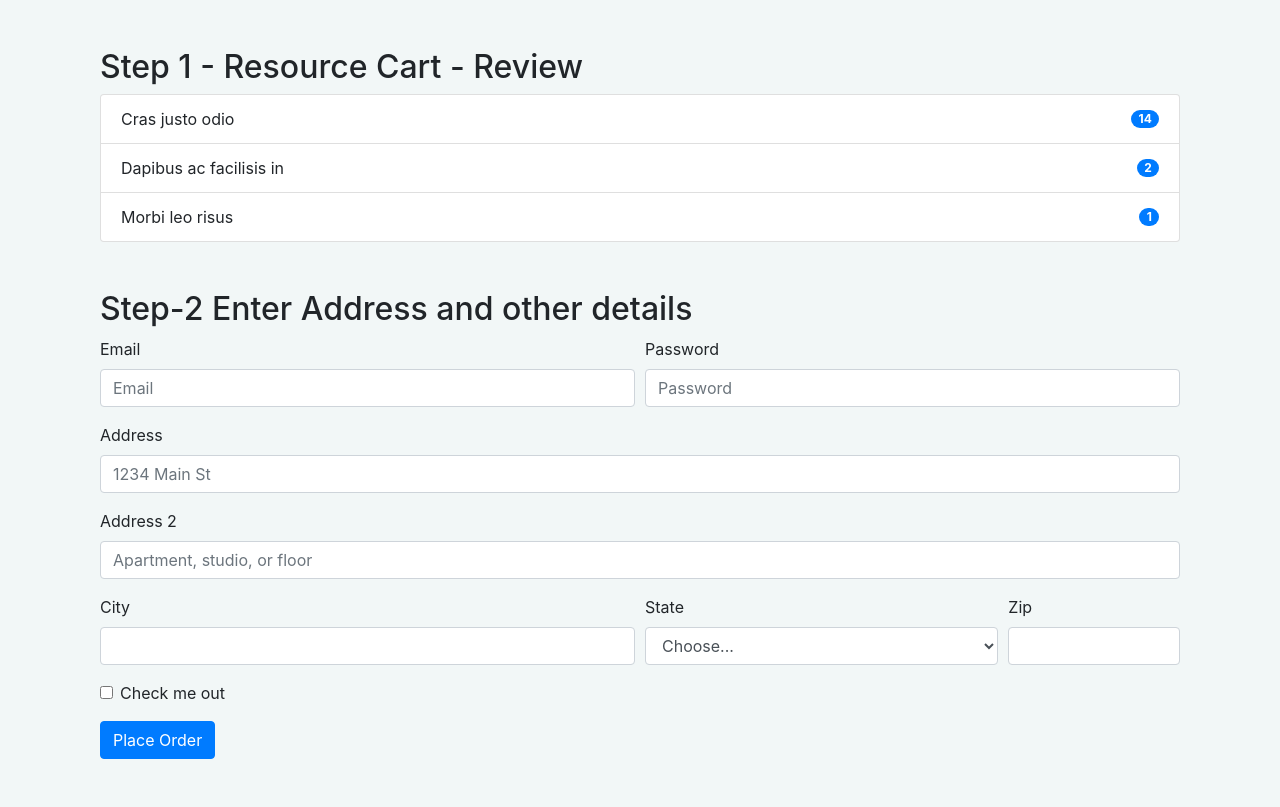
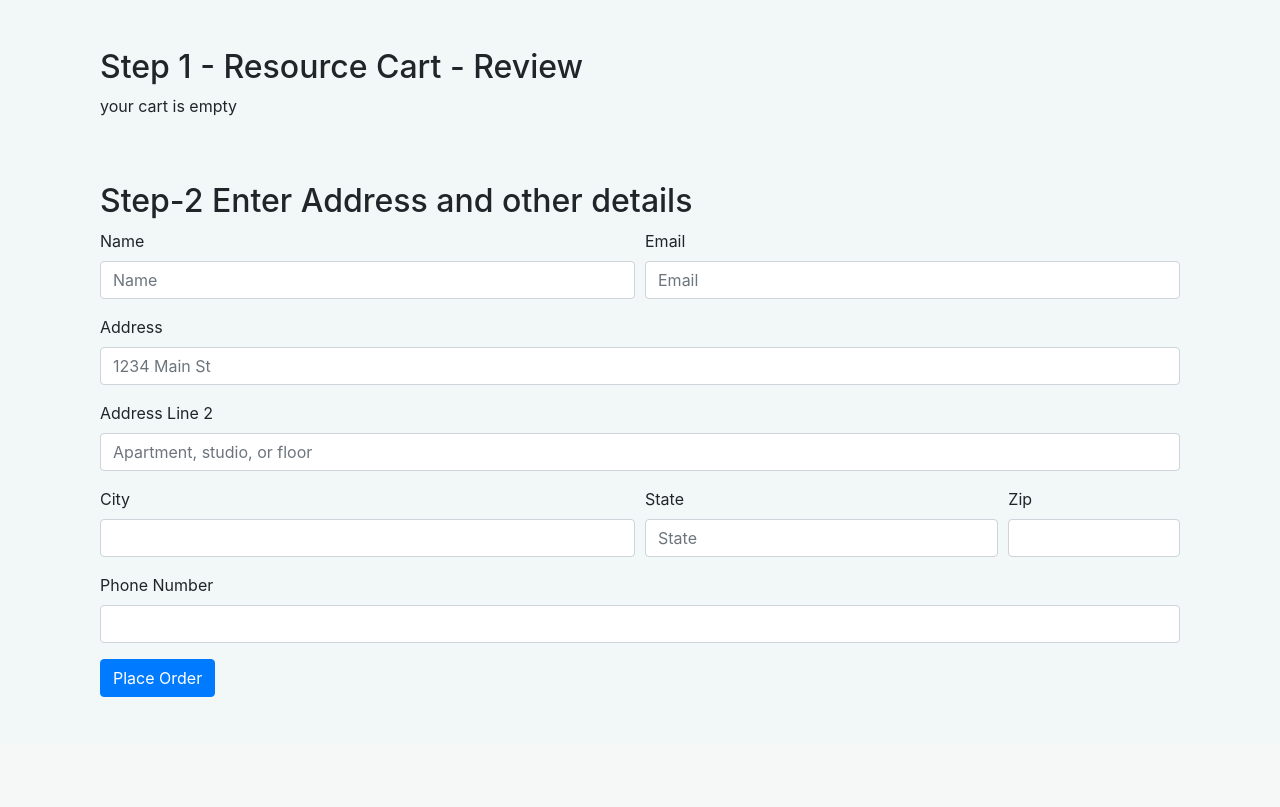
Before and after one commit to Omanshu840/ResourceCart, a Django app: page /shop/checkout/ in a window 1280 px wide. Shown: the part 101-908 px from the top of the page. After the commit the page ends 798 px from the top, so only its background shows below. Run offline with Django 3.2, Linux system fonts and the light colour scheme; some libraries are stand-ins or nearby versions.

Commit message:
Displaying Items on Checkout Page

```diff
--- a/shop/admin.py
+++ b/shop/admin.py
@@ -1,6 +1,7 @@
 from django.contrib import admin
-from .models import Product
+from .models import Product, Orders
 
 # Register your models here.
 
 admin.site.register(Product)
+admin.site.register(Orders)
--- a/shop/templates/shop/checkout.html
+++ b/shop/templates/shop/checkout.html
@@ -8,20 +8,9 @@
 <div class="container">
 	<div class="col my-5">
 		<h2>Step 1 - Resource Cart - Review</h2>
-		<div id="items">
-			<ul class="list-group">
-				<li class="list-group-item d-flex justify-content-between align-items-center">
-					Cras justo odio
-					<span class="badge badge-primary badge-pill">14</span>
-				</li>
-				<li class="list-group-item d-flex justify-content-between align-items-center">
-					Dapibus ac facilisis in
-					<span class="badge badge-primary badge-pill">2</span>
-				</li>
-				<li class="list-group-item d-flex justify-content-between align-items-center">
-					Morbi leo risus
-					<span class="badge badge-primary badge-pill">1</span>
-				</li>
+		<div>
+			<ul class="list-group" id="items">
+
 			</ul>
 
 		</div>
@@ -31,12 +20,12 @@
 		<form>
 			<div class="form-row">
 				<div class="form-group col-md-6">
+					<label for="inputname">Name</label>
+					<input type="name" class="form-control" id="inputname" placeholder="Name">
+				</div>
+				<div class="form-group col-md-6">
 					<label for="inputEmail4">Email</label>
 					<input type="email" class="form-control" id="inputEmail4" placeholder="Email">
-				</div>
-				<div class="form-group col-md-6">
-					<label for="inputPassword4">Password</label>
-					<input type="password" class="form-control" id="inputPassword4" placeholder="Password">
 				</div>
 			</div>
 			<div class="form-group">
@@ -44,7 +33,7 @@
 				<input type="text" class="form-control" id="inputAddress" placeholder="1234 Main St">
 			</div>
 			<div class="form-group">
-				<label for="inputAddress2">Address 2</label>
+				<label for="inputAddress2">Address Line 2</label>
 				<input type="text" class="form-control" id="inputAddress2" placeholder="Apartment, studio, or floor">
 			</div>
 			<div class="form-row">
@@ -54,10 +43,7 @@
 				</div>
 				<div class="form-group col-md-4">
 					<label for="inputState">State</label>
-					<select id="inputState" class="form-control">
-						<option selected>Choose...</option>
-						<option>...</option>
-					</select>
+					<input type="text" class="form-control" id="inputState" placeholder="State">
 				</div>
 				<div class="form-group col-md-2">
 					<label for="inputZip">Zip</label>
@@ -65,12 +51,8 @@
 				</div>
 			</div>
 			<div class="form-group">
-				<div class="form-check">
-					<input class="form-check-input" type="checkbox" id="gridCheck">
-					<label class="form-check-label" for="gridCheck">
-						Check me out
-					</label>
-				</div>
+				<label for="inputphone">Phone Number</label>
+				<input type="tel" class="form-control" id="inputphone">
 			</div>
 			<button type="submit" class="btn btn-primary">Place Order</button>
 		</form>
@@ -78,3 +60,38 @@
 </div>
 
 {% endblock %}
+
+{% block js %}
+
+<script>
+	if (localStorage.getItem('cart') == null) {
+		var cart = {};
+	}
+	else {
+		cart = JSON.parse(localStorage.getItem('cart'));
+	}
+
+	var sum = 0;
+
+	if ($.isEmptyObject(cart)) {
+		mystr = `<p>your cart is empty</p>`
+		$('#items').append(mystr);
+	}
+	else {
+		for (item in cart) {
+			let name = cart[item][1];
+			let qty = cart[item][0];
+			sum = sum + qty;
+			mystr = `<li class="list-group-item d-flex justify-content-between align-items-center">
+					${name}
+					<span class="badge badge-primary badge-pill">${qty}</span>
+				</li>`
+
+			$('#items').append(mystr);
+		}
+	}
+
+	document.getElementById('cart').innerHTML = sum;
+</script>
+
+{% endblock %}
```
Also changed, not shown: shop/models.py (+11 -0 lines), shop/templates/shop/index.html (+14 -10 lines), db.sqlite3, shop/migrations/0003_orders.py (added).
